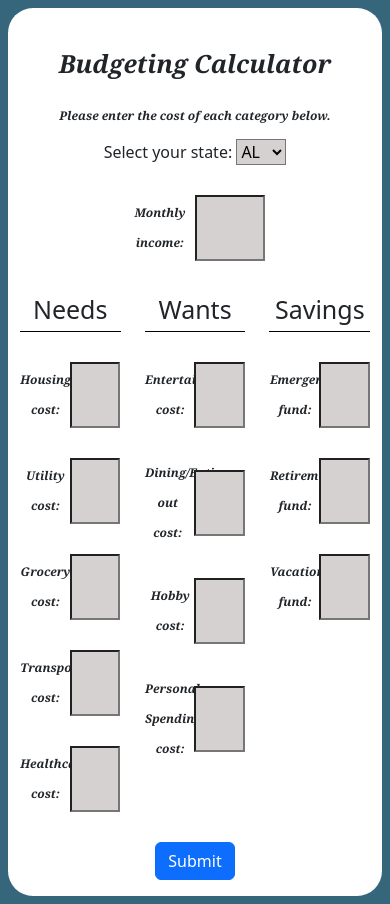
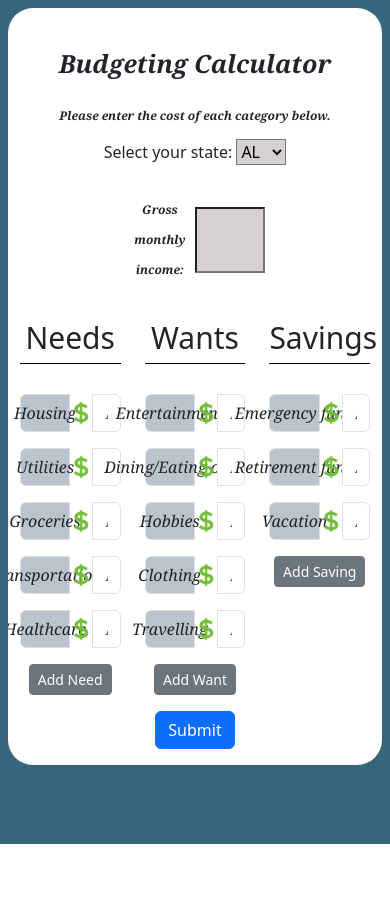
Before and after one commit to Jgorf/Budget-Calculator, a Flask app: page / in a window 390 px wide. After the commit the page ends 844 px from the top, so only its background shows below. Run offline with Flask 3, Linux system fonts and the light colour scheme.

Commit message:
- Rewrote html and css to make website a little more responsive and gave ids to certain elements to target in javascript/python - Added a dollar sign image separting the description of cost from the cost itself

```diff
--- a/static/css/style.css
+++ b/static/css/style.css
@@ -19,10 +19,13 @@ body{
 
 #update-wrapper {
   display: flex;
+  background-color: #fff;
+  border-radius: 25px;
   width: 100%;
   height: 685px;
   flex-direction: column;
   justify-content: center;
+
 }
 
 h1 {
@@ -49,12 +52,12 @@ body{
   font: italic bold 12px/15px Georgia, serif;
 }
 
-  #dining {
-    padding-right: 5px;
-  }
+/* form {
+  margin: 1em 0;
+} */
 
 div.heading {
-    font-size: 25px;
+  font-size: 30px;
   padding-bottom: 3px;
   margin-bottom: 30px;
   border-bottom: 1px solid #000;
@@ -122,12 +125,22 @@ body{
   width: 13rem;
   padding-bottom: 10px
 }
+
+#dollar-sign {
+  width: 1.5rem;
+}
+
 .input-group {
   font: italic bold 12px/30px Georgia, serif;
   display: flex;
   margin-bottom: 30px;
   align-items: center;
   justify-content: center;
+}
+
+.input-group-text {
+  justify-content: center;
+  background-color: #bbc4cd;
 }
 
 .input-group label, .input-group input {
@@ -151,6 +164,11 @@ body{
   width: 20%;
 }
 
+.form-control {
+  justify-content: center;
+  width: 50%
+}
+
 form.go-back {
   text-align: center;
 }
@@ -163,5 +181,4 @@ body{
   .col-4 {
     width: 24.333333%;
   }
-
 }
--- a/templates/index.html
+++ b/templates/index.html
@@ -1,8 +1,11 @@
-<html>
+<!DOCTYPE html>
+<html lang="en">
 <head>
+    <meta charset="UTF-8">
+    <meta name="viewport" content="width=device-width, initial-scale=1.0">
     <title>Budget Calculator</title>
-    <!-- Link to Bootstrap CSS. -->
-    <link href="https://cdn.jsdelivr.net/npm/bootstrap@5.3.0/dist/css/bootstrap.min.css" rel="stylesheet" integrity="sha384-9ndCyUaIbzAi2FUVXJi0CjmCapSmO7SnpJef0486qhLnuZ2cdeRhO02iuK6FUUVM" crossorigin="anonymous">
+    <!-- Link to Bootstrap CSS -->
+    <link href="https://cdn.jsdelivr.net/npm/bootstrap@5.3.0/dist/css/bootstrap.min.css" rel="stylesheet">
     <!-- Link to custom CSS in style.css -->
     <link rel="stylesheet" href="../static/css/style.css">
 </head>
@@ -71,77 +74,103 @@
                 </div>
                 <!-- INCOME BOX  -->
                 <div id="income">
-                    <label id="income-label" for="income">Monthly income: </label>
+                    <label id="income-label" for="income">Gross monthly income: </label>
                     <input id="income-input" class="p-3" type="number" min="0" name="income"/>
                 </div>
                 <!-- ROWS & COLUMNS FOR GRID-LOOKING LAYOUT -->
                 <div class="row">
                     <div class="col-4">
                         <div class="heading">Needs</div>
-                        <div class="input-group">
-                            <label for="housing">Housing cost: </label>
-                            <input class="p-3" type="number" min="0" name="housing"/>
+                        <div id="needsFields">
+                            <div class="input-group mb-3">
+                                <label for="housing" class="input-group-text">Housing</label>
+                                <img id="dollar-sign" src="../static/images/dollar-sign.png">
+                                <input class="form-control" type="number" min="0" name="housing" placeholder="Amount"/>
                             </div>
-                        <div class="input-group">
-                            <label for="utilities">Utility cost: </label>
-                            <input class="p-3" type="number" min="0" name="utilities"/>
+                            <div class="input-group mb-3">
+                                <label class="input-group-text" for="utilities">Utilities</label>
+                                <img id="dollar-sign" src="../static/images/dollar-sign.png">
+                                <input class="form-control" type="number" min="0" name="utilities" placeholder="Amount"/>
                             </div>
-                        <div class="input-group">
-                            <label for="groceries">Grocery cost: </label>
-                            <input class="p-3" type="number" min="0" name="groceries"/>
+                            <div class="input-group mb-3">
+                                <label class="input-group-text" for="groceries">Groceries</label>
+                                <img id="dollar-sign" src="../static/images/dollar-sign.png">
+                                <input class="form-control" type="number" min="0" name="groceries" placeholder="Amount"/>
                             </div>
-                        <div class="input-group">
-                            <label for="transportation">Transportation cost: </label>
-                            <input class="p-3" type="number" min="0" name="transportation"/>
+                            <div class="input-group mb-3">
+                                <label class="input-group-text" for="transportation">Transportation</label>
+                                <img id="dollar-sign" src="../static/images/dollar-sign.png">
+                                <input class="form-control" type="number" min="0" name="transportation" placeholder="Amount"/>
                             </div>
-                        <div class="input-group">
-                            <label for="healthcare">Healthcare cost: </label>
-                            <input class="p-3" type="number" min="0" name="healthcare"/>
+                            <div class="input-group mb-3">
+                                <label class="input-group-text" for="healthcare">Healthcare</label>
+                                <img id="dollar-sign" src="../static/images/dollar-sign.png">
+                                <input class="form-control" type="number" min="0" name="healthcare" placeholder="Amount"/>
                             </div>
-                        <div class="w-100"></div>
+
+
+                        </div>
+                        <button type="button" id="addNeed" class="btn btn-secondary btn-sm">Add Need</button>
                     </div>
                     <div class="col-4">
                         <div class="heading">Wants</div>
-                        <div class="input-group">
-                            <label for="entertainment">Entertainment cost: </label>
-                            <input class="p-3" type="number" min="0" name="entertainment"/>
+                        <div id="wantsFields">
+                            <div class="input-group mb-3">
+                                <label for="entertainment" class="input-group-text">Entertainment</label>
+                                <img id="dollar-sign" src="../static/images/dollar-sign.png">
+                                <input class="form-control" type="number" min="0" name="entertainment" placeholder="Amount"/>
                             </div>
-                        <div class="input-group">
-                            <label id="dining" for="dining">Dining/Eating out cost: </label>
-                            <input class="p-3" type="number" min="0" name="dining"/>
+                            <div class="input-group mb-3">
+                                <label for="dining" class="input-group-text">Dining/Eating out</label>
+                                <img id="dollar-sign" src="../static/images/dollar-sign.png">
+                                <input class="form-control" type="number" min="0" name="dining" placeholder="Amount"/>
                             </div>
-                        <div class="input-group">
-                            <label for="hobbies">Hobby cost: </label>
-                            <input class="p-3" type="number" min="0" name="hobbies"/>
+                            <div class="input-group mb-3">
+                                <label for="hobbies" class="input-group-text">Hobbies</label>
+                                <img id="dollar-sign" src="../static/images/dollar-sign.png">
+                                <input class="form-control" type="number" min="0" name="hobbies" placeholder="Amount"/>
                             </div>
-                        <div class="input-group">
-                            <label for="personal">Personal Spending cost: </label>
-                            <input class="p-3" type="number" min="0" name="personal"/>
+                            <div class="input-group mb-3">
+                                <label for="clothing" class="input-group-text">Clothing</label>
+                                <img id="dollar-sign" src="../static/images/dollar-sign.png">
+                                <input class="form-control" type="number" min="0" name="clothing" placeholder="Amount"/>
                             </div>
-                        <div class="w-100"></div>
+                            <div class="input-group mb-3">
+                                <label for="travelling" class="input-group-text">Travelling</label>
+                                <img id="dollar-sign" src="../static/images/dollar-sign.png">
+                                <input class="form-control" type="number" min="0" name="travelling" placeholder="Amount"/>
+                            </div>
+                        </div>
+                        <button type="button" id="addWant" class="btn btn-secondary btn-sm">Add Want</button>
                     </div>
                     <div class="col-4">
                         <div class="heading">Savings</div>
-                        <div class="input-group">
-                            <label for="emergency">Emergency fund: </label>
-                            <input class="p-3" type="number" min="0" name="emergency"/>
+                        <div id="savingsFields">
+                            <div class="input-group mb-3">
+                                <label for="emergency" class="input-group-text">Emergency fund</label>
+                                <img id="dollar-sign" src="../static/images/dollar-sign.png">
+                                <input class="form-control" type="number" min="0" name="emergency" placeholder="Amount"/>
                             </div>
-                        <div class="input-group">
-                            <label for="retirement">Retirement fund: </label>
-                            <input class="p-3" type="number" min="0" name="retirement"/>
+                            <div class="input-group mb-3">
+                                <label for="retirement" class="input-group-text">Retirement fund</label>
+                                <img id="dollar-sign" src="../static/images/dollar-sign.png">
+                                <input class="form-control" type="number" min="0" name="retirement" placeholder="Amount"/>
                             </div>
-                        <div class="input-group">
-                            <label for="vacation">Vacation fund: </label>
-                            <input class="p-3" type="number" min="0" name="vacation"/>
+                            <div class="input-group mb-3">
+                                <label for="vacation" class="input-group-text">Vacation</label>
+                                <img id="dollar-sign" src="../static/images/dollar-sign.png">
+                                <input class="form-control" type="number" min="0" name="vacation" placeholder="Amount"/>
                             </div>
                         </div>
+                        <button type="button" id="addSaving" class="btn btn-secondary btn-sm">Add Saving</button>
                     </div>
-                <input class="btn btn-primary" type="submit" value="Submit" name="submit">
+                </div>
+                <input class="btn btn-primary mt-3 mb-3" type="submit" value="Submit" name="submit">
             </form>
 
-            <!-- Link to Bootstrap JS -->
-            <script src="https://cdn.jsdelivr.net/npm/bootstrap@5.3.0/dist/js/bootstrap.bundle.min.js" integrity="sha384-geWF76RCwLtnZ8qwWowPQNguL3RmwHVBC9FhGdlKrxdiJJigb/j/68SIy3Te4Bkz" crossorigin="anonymous"></script>
-
+            <!-- Link to Bootstrap JS and main.js -->
+            <script src="https://cdn.jsdelivr.net/npm/bootstrap@5.3.0/dist/js/bootstrap.bundle.min.js"></script>
+            <script src="../static/javascript/main.js"></script>
         </div>
     </div>
 </body>
```
Also changed, not shown: templates/update.html (+22 -17 lines), static/images/dollar-sign.png (added). Lines whose indentation alone changed are shown as unchanged.
